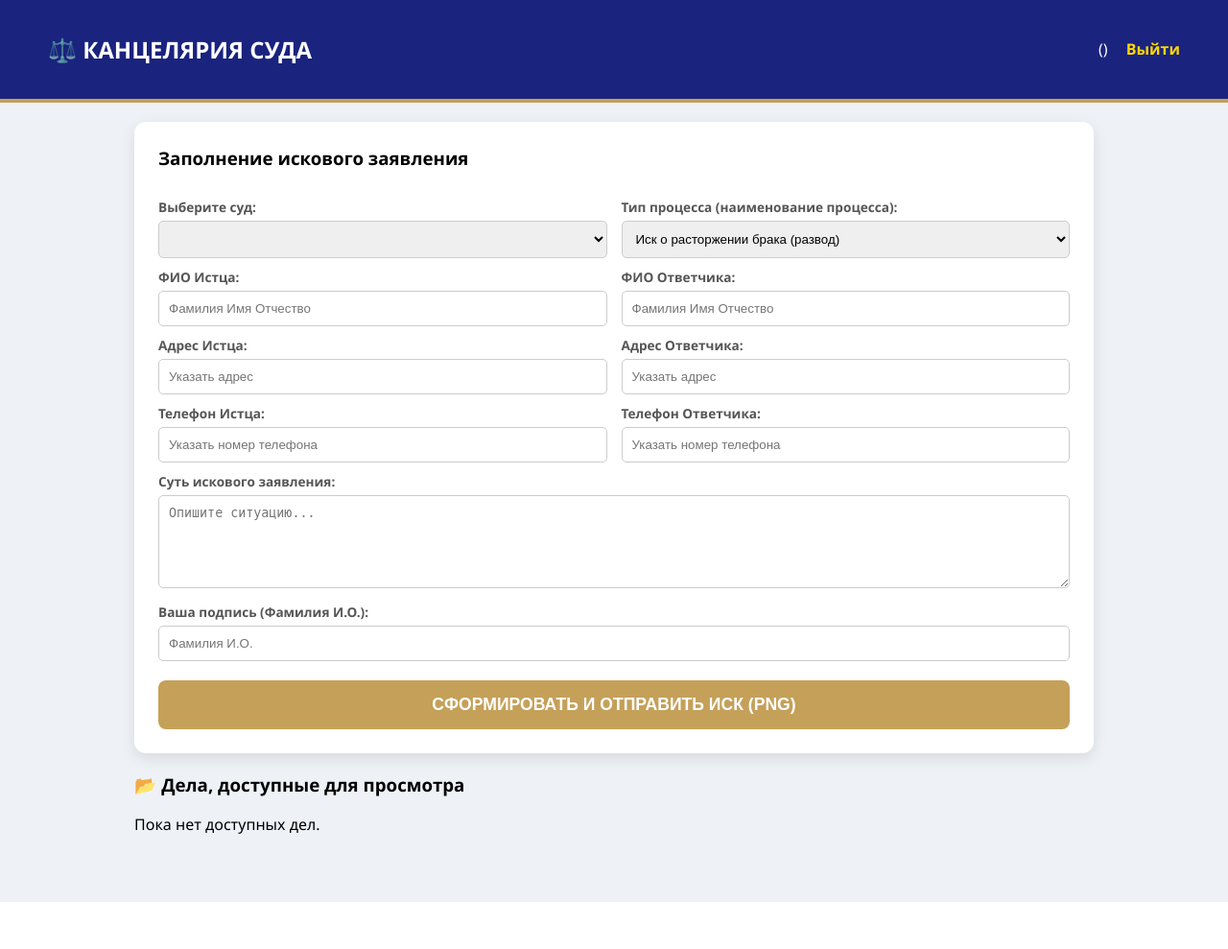
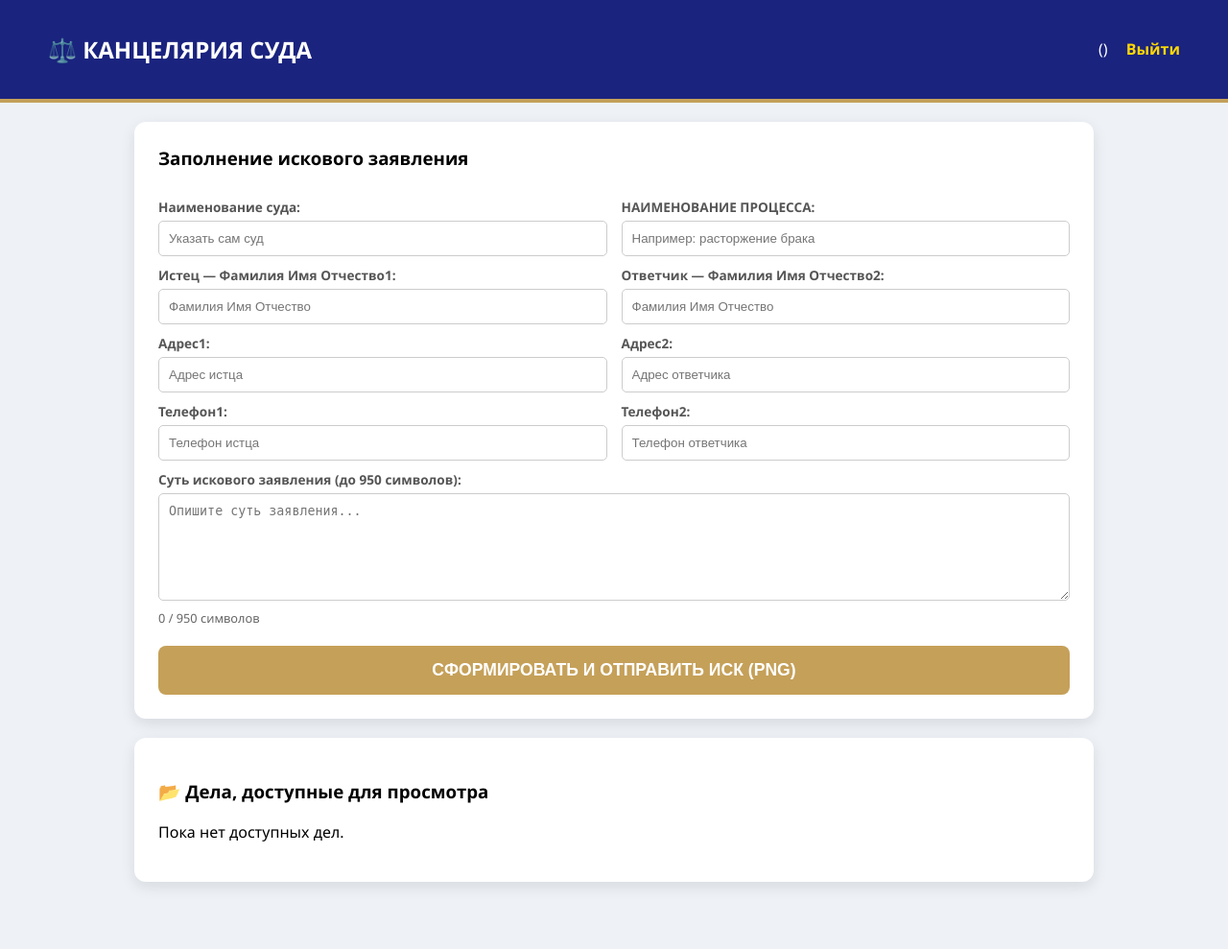
Before and after one commit to AFASFSAFAFDWRW/bro, a Flask app: template templates/index.html in a window 1280 px wide. Shown: the whole page at 96% size. Before the commit the page ends 940 px from the top, so only its background shows below. Run offline with Flask 3, Linux system fonts and the light colour scheme; the template is opened without the code that fills it, so the values that code supplies are empty; parts of the project's set-up code (start-up, migrations or seed data) failed here and were passed over.

Commit message:
Update index.html

```diff
--- a/templates/index.html
+++ b/templates/index.html
@@ -4,6 +4,10 @@
     <meta charset="UTF-8">
     <title>Судебная Система | Электронная канцелярия</title>
     <script src="https://cdnjs.cloudflare.com/ajax/libs/html2canvas/1.4.1/html2canvas.min.js"></script>
+
+    <!-- Рукописный шрифт только для сути заявления -->
+    <link href="https://fonts.googleapis.com/css2?family=Patrick+Hand&display=swap" rel="stylesheet">
+
     <style>
         body {
             font-family: 'Segoe UI', sans-serif;
@@ -56,6 +55,14 @@
             border: 1px solid #ccc;
             border-radius: 5px;
             box-sizing: border-box;
+        }
+        textarea {
+            resize: vertical;
+        }
+        .form-grid {
+            display: grid;
+            grid-template-columns: 1fr 1fr;
+            gap: 15px;
         }
         .btn-send {
             background: #c5a059;
@@ -185,70 +125,55 @@
 </div>
 
 <div class="container">
+    <!-- ФОРМА ЗАПОЛНЕНИЯ ПЕРЕМЕННЫХ -->
     <div class="card">
         <h3 style="margin-top:0">Заполнение искового заявления</h3>
 
         <div class="form-grid">
             <div>
-                <label>Выберите суд:</label>
-                <select id="f_court">
-                    {% for c in court_options %}
-                        <option value="{{ c }}">{{ c }}</option>
-                    {% endfor %}
-                </select>
+                <label>Наименование суда:</label>
+                <input type="text" id="f_court1" placeholder="Указать сам суд">
             </div>
             <div>
-                <label>Тип процесса (наименование процесса):</label>
-                <select id="f_type">
-                    <optgroup label="1. Семейные споры">
-                        <option>Иск о расторжении брака (развод)</option>
-                        <option>Иск о взыскании алиментов</option>
-                    </optgroup>
-                    <optgroup label="2. Жилищные споры">
-                        <option>Иск о вселении</option>
-                        <option>Иск о выселении</option>
-                    </optgroup>
-                </select>
+                <label>НАИМЕНОВАНИЕ ПРОЦЕССА:</label>
+                <input type="text" id="f_process" placeholder="Например: расторжение брака">
             </div>
         </div>
 
         <div class="form-grid">
             <div>
-                <label>ФИО Истца:</label>
-                <input type="text" id="f_istec" placeholder="Фамилия Имя Отчество">
-
-                <label>Адрес Истца:</label>
-                <input type="text" id="f_istec_addr" placeholder="Указать адрес">
-
-                <label>Телефон Истца:</label>
-                <input type="text" id="f_istec_phone" placeholder="Указать номер телефона">
+                <label>Истец — Фамилия Имя Отчество1:</label>
+                <input type="text" id="f_fio1" placeholder="Фамилия Имя Отчество">
+                <label>Адрес1:</label>
+                <input type="text" id="f_addr1" placeholder="Адрес истца">
+                <label>Телефон1:</label>
+                <input type="text" id="f_tel1" placeholder="Телефон истца">
             </div>
             <div>
-                <label>ФИО Ответчика:</label>
-                <input type="text" id="f_otvet" placeholder="Фамилия Имя Отчество">
-
-                <label>Адрес Ответчика:</label>
-                <input type="text" id="f_otvet_addr" placeholder="Указать адрес">
-
-                <label>Телефон Ответчика:</label>
-                <input type="text" id="f_otvet_phone" placeholder="Указать номер телефона">
+                <label>Ответчик — Фамилия Имя Отчество2:</label>
+                <input type="text" id="f_fio2" placeholder="Фамилия Имя Отчество">
+                <label>Адрес2:</label>
+                <input type="text" id="f_addr2" placeholder="Адрес ответчика">
+                <label>Телефон2:</label>
+                <input type="text" id="f_tel2" placeholder="Телефон ответчика">
             </div>
         </div>
 
-        <label>Суть искового заявления:</label>
-        <textarea id="f_text" rows="5" placeholder="Опишите ситуацию..."></textarea>
-
-        <label>Ваша подпись (Фамилия И.О.):</label>
-        <input type="text" id="f_sign" placeholder="Фамилия И.О.">
+        <label>Суть искового заявления (до 950 символов):</label>
+        <textarea id="f_text" rows="6" placeholder="Опишите суть заявления..."></textarea>
+        <div id="text-counter" style="font-size:0.8em;color:#666;margin-top:4px;">
+            0 / 950 символов
+        </div>
 
         <button class="btn-send" onclick="generateAndSend()">СФОРМИРОВАТЬ И ОТПРАВИТЬ ИСК (PNG)</button>
     </div>
 
-    <div id="casesList">
+    <!-- СПИСОК ДЕЛ -->
+    <div class="card">
         <h3>📂 Дела, доступные для просмотра</h3>
         {% if cases %}
             {% for case in cases %}
-                <div class="card">
+                <div style="margin-bottom:20px;">
                     <p>
                         <strong>Дело {{ case.case_num }}</strong>
                         <span class="badge badge-court">{{ case.court_type }}</span>
@@ -264,116 +189,156 @@
     </div>
 </div>
 
-<!-- ==== НОВЫЙ ШАБЛОН A4 КАК НА ВТОРОМ СКРИНЕ ==== -->
+<!-- ====== ОРИГИНАЛЬНЫЙ ДОКУМЕНТ (ТВОЙ HTML) ====== -->
 <div id="paper-template">
-    <!-- Верхний правый блок -->
-    <div class="a4-top">
-        <div class="a4-top-right">
-            <div style="text-align:right;">В</div>
-            <div class="a4-row">
-                <span class="a4-court-line" id="p_court">УКАЗАТЬ САМ СУД</span>
-            </div>
-            <div class="a4-row" style="font-size:10pt;">
-                ( наименование судебной инстанции )
-            </div>
+    <!-- Весь твой HTML, НО с заменой текстов на span с ID -->
+    <div class="c13 doc-content">
+        <p class="c8"><span class="c17"></span></p>
+        <p class="c8"><span class="c3"></span></p>
 
-            <div class="a4-row" style="margin-top:20px;">
-                <span class="a4-label">Истец:</span>
-                <span class="a4-underline" id="p_istec">ФАМИЛИЯ ИМЯ ОТЧЕСТВО</span>
-            </div>
-            <div class="a4-row">
-                <span class="a4-label">Адрес:</span>
-                <span class="a4-underline" id="p_istec_addr">УКАЗАТЬ АДРЕС</span>
-            </div>
-            <div class="a4-row">
-                <span class="a4-label">Телефон:</span>
-                <span class="a4-underline" id="p_istec_phone">УКАЗАТЬ НОМЕР ТЕЛЕФОНА</span>
-            </div>
+        <table class="c5">
+            <tr class="c29">
+                <td class="c14"><p class="c10"><span class="c3">В</span></p></td>
+                <td class="c0">
+                    <p class="c24">
+                        <span class="c3" id="p_court1">Наименование Суда1</span>
+                    </p>
+                </td>
+            </tr>
+        </table>
 
-            <div class="a4-row" style="margin-top:20px;">
-                <span class="a4-label">Ответчик:</span>
-                <span class="a4-underline" id="p_otvet">ФАМИЛИЯ ИМЯ ОТЧЕСТВО</span>
-            </div>
-            <div class="a4-row">
-                <span class="a4-label">Адрес:</span>
-                <span class="a4-underline" id="p_otvet_addr">УКАЗАТЬ АДРЕС</span>
-            </div>
-            <div class="a4-row">
-                <span class="a4-label">Телефон:</span>
-                <span class="a4-underline" id="p_otvet_phone">УКАЗАТЬ НОМЕР ТЕЛЕФОНА</span>
-            </div>
-        </div>
-    </div>
+        <p class="c21 c33">
+            <span class="c34">&nbsp; &nbsp; &nbsp; &nbsp; &nbsp; ( наименование судебной инстанции )</span>
+        </p>
 
-    <!-- Заголовок "Исковое заявление" -->
-    <div class="a4-title-block">
-        <div class="a4-title-main">Исковое заявление</div>
-        <div>о <span id="p_type">НАИМЕНОВАНИЕ ПРОЦЕССА</span></div>
-    </div>
+        <table class="c12">
+            <tr class="c22">
+                <td class="c26"><p class="c10"><span class="c3">Истец:</span></p></td>
+                <td class="c11"><p class="c24">
+                    <span class="c15" id="p_fio1">Фамилия Имя Отчество1</span>
+                </p></td>
+            </tr>
+            <tr class="c22">
+                <td class="c26"><p class="c10"><span class="c25">Адрес:</span></p></td>
+                <td class="c18"><p class="c24">
+                    <span class="c17" id="p_addr1">Адрес1</span>
+                </p></td>
+            </tr>
+            <tr class="c22">
+                <td class="c26"><p class="c10"><span class="c25">Телефон:</span></p></td>
+                <td class="c18"><p class="c24">
+                    <span class="c17" id="p_tel1">Телефон1</span>
+                </p></td>
+            </tr>
+        </table>
 
-    <!-- Основная часть -->
-    <div class="a4-body">
-        <div>Суть искового заявления.</div>
-        <div class="a4-body-text" id="p_text"></div>
-    </div>
+        <table class="c12">
+            <tr class="c22">
+                <td class="c26"><p class="c10"><span class="c3">Ответчик:</span></p></td>
+                <td class="c11"><p class="c24">
+                    <span class="c15" id="p_fio2">Фамилия Имя Отчество2</span>
+                </p></td>
+            </tr>
+            <tr class="c22">
+                <td class="c26"><p class="c10"><span class="c25">Адрес:</span></p></td>
+                <td class="c18"><p class="c24">
+                    <span class="c17" id="p_addr2">Адрес2</span>
+                </p></td>
+            </tr>
+            <tr class="c22">
+                <td class="c26"><p class="c10"><span class="c25">Телефон:</span></p></td>
+                <td class="c18"><p class="c24">
+                    <span class="c17" id="p_tel2">Телефон2</span>
+                </p></td>
+            </tr>
+        </table>
 
-    <!-- Низ страницы -->
-    <div class="a4-footer-block">
-        <div>
-            На законных основаниях, изложенных Конституцией и иными нормативно‑правовыми актами,
-            прошу Суд рассмотреть данное моё исковое заявление и принять необходимые меры по
-            отношению к данному делу.
-        </div>
+        <p class="c16"><span class="c3">Исковое заявление</span></p>
+        <p class="c16"><span class="c3">о <span id="p_process">НАИМЕНОВАНИЕ ПРОЦЕССА</span></span></p>
 
-        <div class="a4-footer-list">
-            <div>К Исковому заявлению прилагаю:</div>
-            <div>1. Копия документов, таких как: паспорт, медицинская карта, пакет лицензий</div>
-            <div>2. Квитанция об оплате госпошлины, согласно Закону «о принятии Исковых заявлений»</div>
-        </div>
-    </div>
+        <p class="c7"><span class="c32">Суть искового заявления.</span></p>
+        <!-- СЮДА ПОДСТАВЛЯЕМ СУТЬ (РУКОПИСНЫЙ ШРИФТ) -->
+        <p class="c7"><span class="c6" id="p_text"></span></p>
 
-    <!-- Подписи и дата -->
-    <div class="a4-sign-row">
-        <div class="a4-sign-col">
-            <div class="a4-sign-line"></div>
-            <div class="a4-sign-hint">( подпись )</div>
-        </div>
-        <div class="a4-sign-col">
-            <div class="a4-sign-line" id="p_sign"></div>
-            <div class="a4-sign-hint">( расшифровка )</div>
-        </div>
-        <div style="width: 35%; text-align:right; font-size:11pt;">
-            «<span id="p_day">__</span>» <span id="p_month">______________</span> 20__ г.
-        </div>
+        <p class="c7">
+            <span class="c6">
+                На законных основаниях, изложенных Конституцией и иными нормативно‑правовыми актами,
+                прошу Суд рассмотреть данное моё исковое заявление и принять необходимые меры по
+                отношению к данному делу.
+            </span>
+        </p>
+
+        <p class="c7">
+            <span class="c6">К Исковому заявлению прилагаю:</span>
+        </p>
+        <p class="c7 c27">
+            <span class="c6">
+                1. Копия документов, таких как: паспорт, медицинская карта, пакет лицензий
+            </span>
+        </p>
+        <p class="c7 c27">
+            <span class="c6">
+                2. Квитанция об оплате госпошлины, согласно Закону «о принятии Исковых заявлений»
+            </span>
+        </p>
+
+        <!-- Нижняя строка с датой и местами для подписи/расшифровки — БЕЗ автозаполнения -->
+        <p class="c7 c27">
+            <span class="c6">
+                &nbsp;&nbsp;&nbsp;&nbsp;&nbsp;&nbsp;&nbsp;&nbsp;&nbsp;&nbsp;&nbsp;&nbsp;&nbsp;&nbsp;&nbsp;&nbsp;&nbsp;&nbsp;&nbsp;&nbsp;&nbsp;&nbsp;&nbsp;&nbsp;&nbsp;&nbsp;&nbsp;&nbsp;&nbsp;&nbsp;&nbsp;&nbsp;&nbsp;&nbsp;&nbsp;&nbsp;&nbsp;&nbsp;&nbsp;&nbsp;
+                «___» _______________ 20 __ г.
+            </span>
+        </p>
+
+        <table class="c31">
+            <tr class="c35">
+                <td class="c20"><p class="c24"><span class="c6">( подпись )</span></p></td>
+                <td class="c30"></td>
+                <td class="c1"><p class="c24"><span class="c6">( расшифровка )</span></p></td>
+                <td class="c2"></td>
+                <td class="c19"></td>
+            </tr>
+        </table>
     </div>
 </div>
 
 <script>
-    // Связка полей формы с шаблоном A4
+    // Привязка полей формы к документу
     const bindings = [
-        ['f_court', 'p_court'],
-        ['f_istec', 'p_istec'],
-        ['f_istec_addr', 'p_istec_addr'],
-        ['f_istec_phone', 'p_istec_phone'],
-        ['f_otvet', 'p_otvet'],
-        ['f_otvet_addr', 'p_otvet_addr'],
-        ['f_otvet_phone', 'p_otvet_phone'],
-        ['f_type', 'p_type'],
-        ['f_text', 'p_text'],
-        ['f_sign', 'p_sign']
+        ['f_court1', 'p_court1'],
+        ['f_fio1',   'p_fio1'],
+        ['f_fio2',   'p_fio2'],
+        ['f_addr1',  'p_addr1'],
+        ['f_addr2',  'p_addr2'],
+        ['f_tel1',   'p_tel1'],
+        ['f_tel2',   'p_tel2'],
+        ['f_process','p_process']
     ];
 
     bindings.forEach(([from, to]) => {
         const src = document.getElementById(from);
         const dst = document.getElementById(to);
         if (!src || !dst) return;
-
-        // начальное значение
         dst.innerText = src.value;
-
         src.addEventListener('input', e => {
             dst.innerText = e.target.value;
         });
+    });
+
+    // Суть иска: ограничение 950 символов и рукописный текст
+    const textArea = document.getElementById('f_text');
+    const textDst  = document.getElementById('p_text');
+    const counter  = document.getElementById('text-counter');
+    const MAX_LEN = 950;
+
+    textArea.addEventListener('input', e => {
+        let val = e.target.value;
+        if (val.length > MAX_LEN) {
+            val = val.slice(0, MAX_LEN);
+            e.target.value = val;
+        }
+        textDst.innerText = val;
+        counter.textContent = `${val.length} / ${MAX_LEN} символов`;
     });
 
     async function generateAndSend() {
@@ -381,30 +346,24 @@
         btn.innerText = "Генерация PNG...";
         btn.disabled = true;
 
-        const requiredIds = ['f_court','f_istec','f_otvet','f_text','f_sign'];
-        for (const id of requiredIds) {
+        // Простая валидация
+        const required = ['f_court1','f_fio1','f_fio2','f_text'];
+        for (const id of required) {
             const el = document.getElementById(id);
             if (!el.value.trim()) {
-                alert("Пожалуйста, заполните все обязательные поля.");
+                alert("Заполните все обязательные поля (суд, ФИО истца/ответчика, суть).");
                 btn.disabled = false;
                 btn.innerText = "СФОРМИРОВАТЬ И ОТПРАВИТЬ ИСК (PNG)";
                 return;
             }
         }
 
-        const now = new Date();
-        document.getElementById('p_day').innerText = now.getDate();
-        const months = [
-            "января","февраля","марта","апреля","мая","июня",
-            "июля","августа","сентября","октября","ноября","декабря"
-        ];
-        document.getElementById('p_month').innerText = months[now.getMonth()];
-
         const template = document.getElementById('paper-template');
         const canvas = await html2canvas(template, { scale: 2 });
         const imageData = canvas.toDataURL("image/png");
 
-        const courtType = document.getElementById('f_court').value;
+        // Для нумерации дела пользуемся типом суда из формы (то, что раньше court_type)
+        const courtType = document.getElementById('f_court1').value || "Верховный суд";
 
         try {
             const response = await fetch('/save_case_image', {
```
Also changed, not shown: other parts of templates/index.html (+8 -80 lines).
